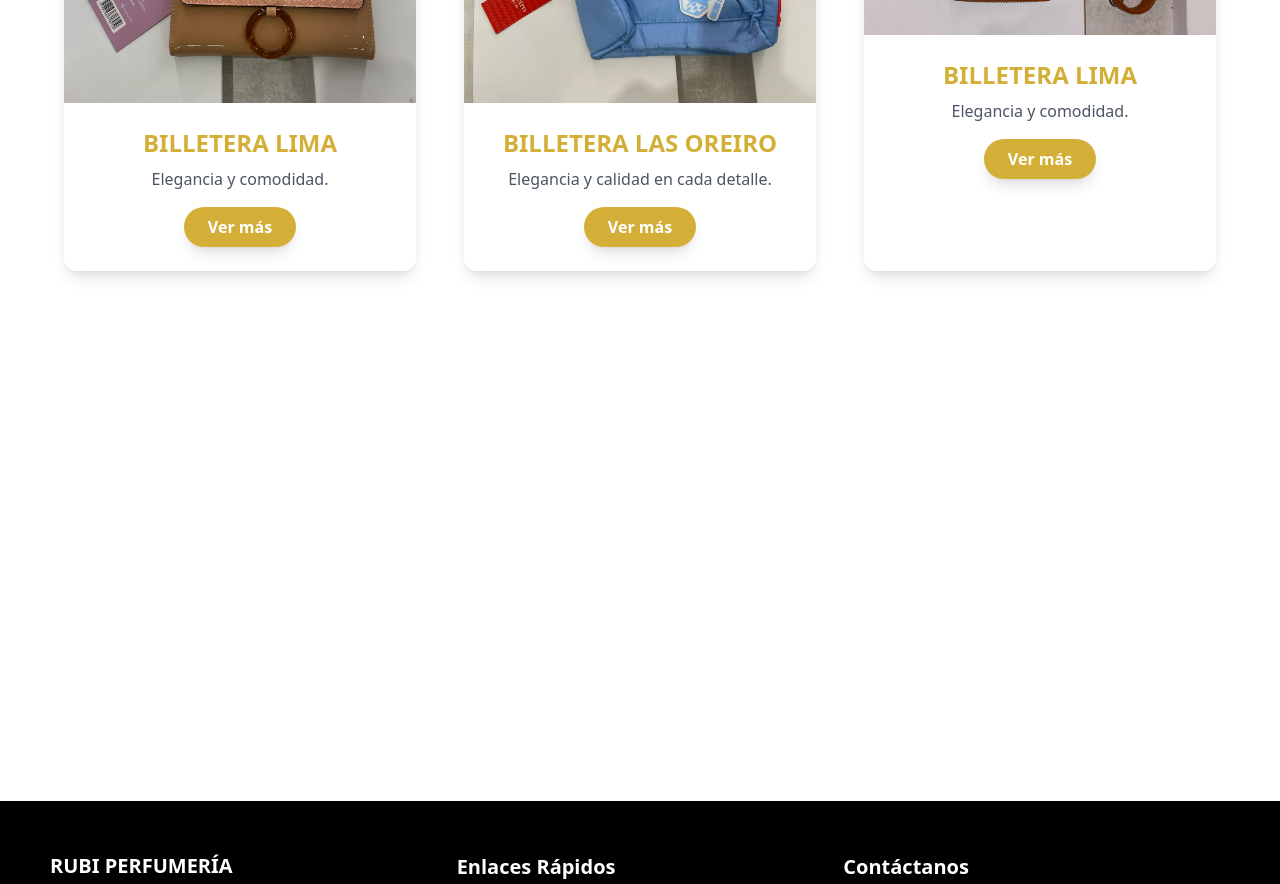
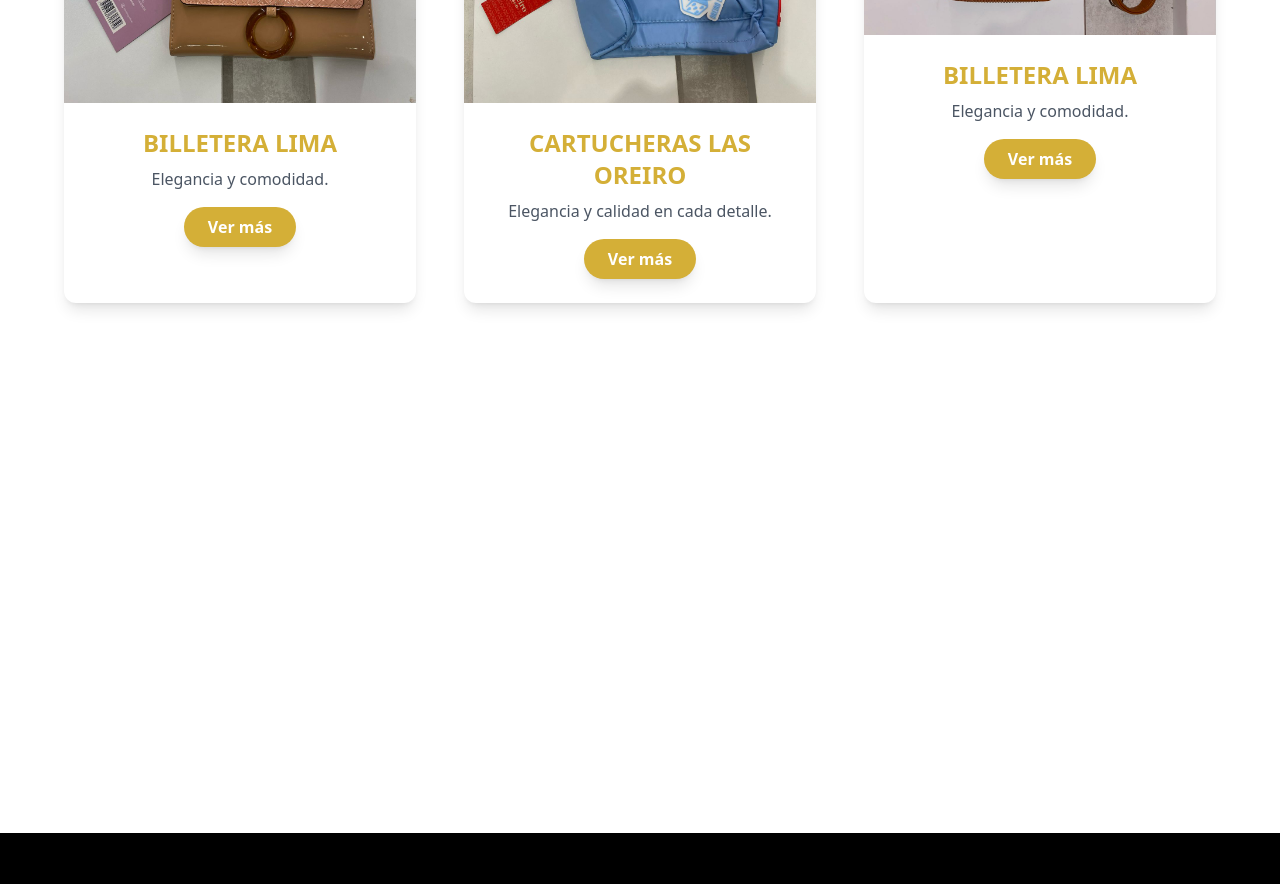
Before and after one commit to SoftFusion-Technologies/rubi-ofi, a React (Vite) app: page /marroquineria in a window 1280 px wide. Shown: the part 1360-2244 px from the top of the page. Built offline with nearby package versions, Linux system fonts and the light colour scheme; a web font is replaced by a local one.

Commit message:
Correccion

```diff
--- a/src/Pages/Sections/Marroquineria.jsx
+++ b/src/Pages/Sections/Marroquineria.jsx
@@ -124,14 +124,14 @@ const productos = [
   },
   {
     id: 5,
-    nombre: 'BILLETERA LAS OREIRO',
+    nombre: 'CARTUCHERAS LAS OREIRO',
     descripcion: 'Elegancia y calidad en cada detalle.',
     imagen: ProdMarroquineria5,
     precio: 20000,
-    categoria: 'Carteras',
+    categoria: 'Cartucheras',
     disponibilidad: 'En stock',
     material:
-      'Las billeteras LAS OREIRO están hechas de diferentes materiales,  Cuero Ecológico.'
+      'Las Cartucheras LAS OREIRO están hechas de diferentes materiales,  Cuero Ecológico.'
   },
   {
     id: 6,
```
